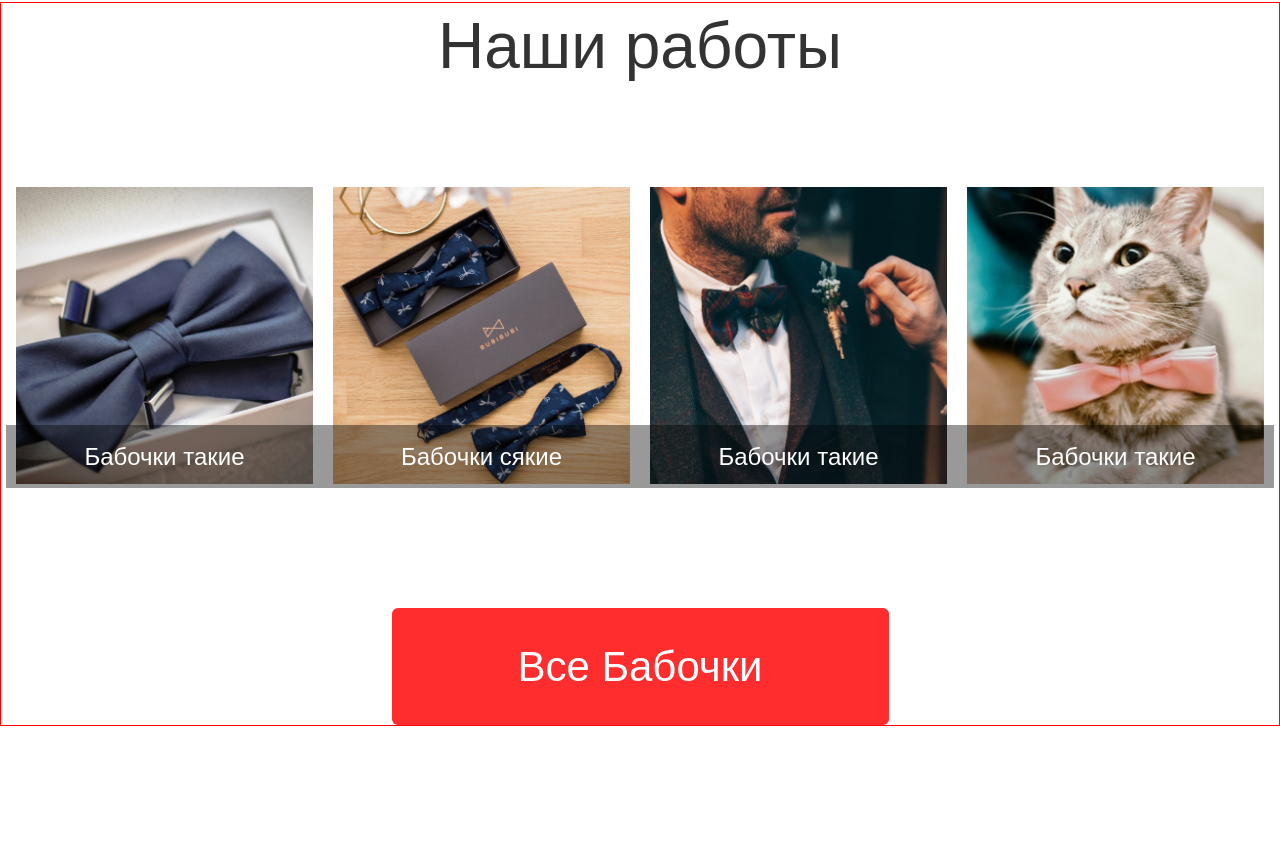
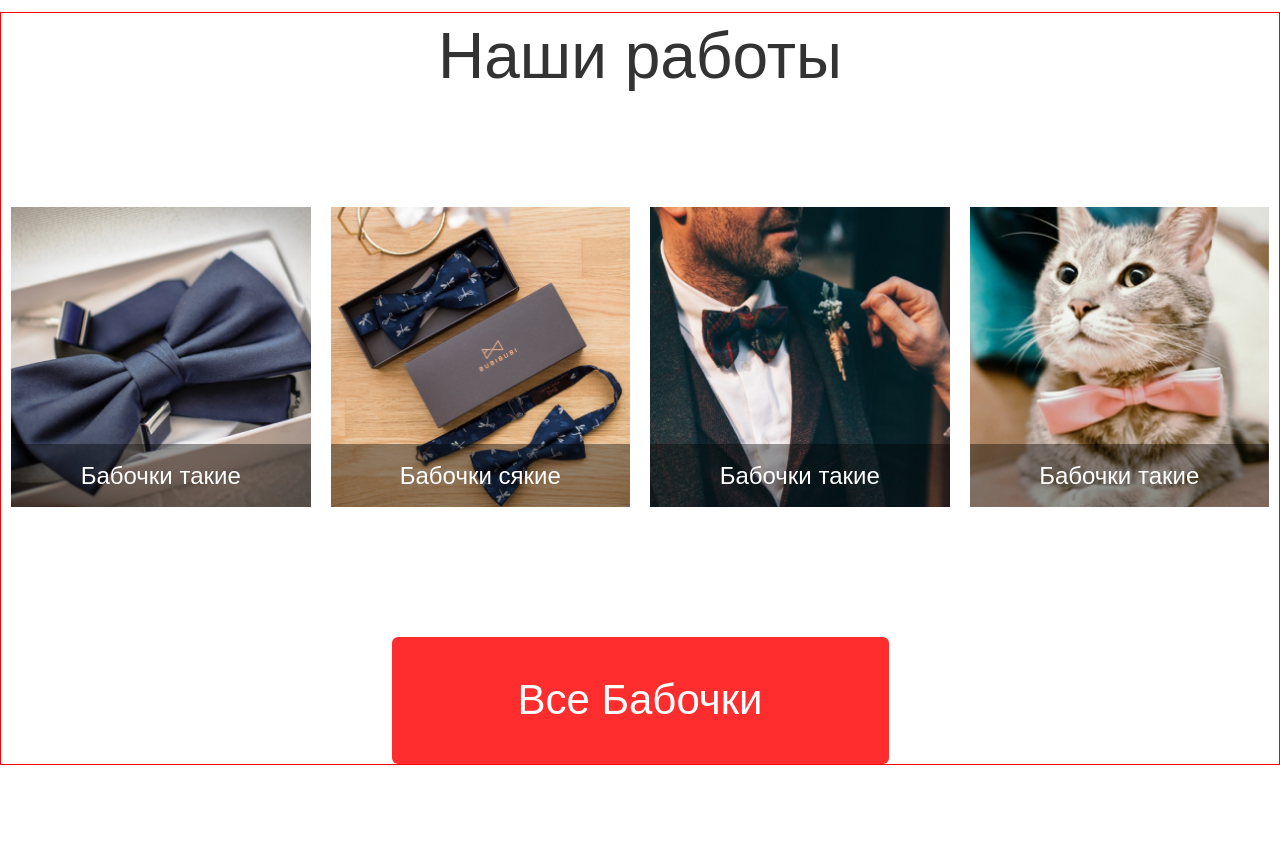
Before and after one commit to pavgigii/butterfly-shop-pakhalenko, a website: page www/index.html in a window 1280 px wide. Shown: the part 1046-1900 px from the top of the page. Drawn offline with Linux system fonts and the light colour scheme.

Commit message:
Переделал CSS для адаптива в секция _catalog, _order. Поправил CSS свойства для кнопок, бэкгрануда. Добавил обертку для затемнения promo. Подгрузил шрифты ))

```diff
--- a/src/styles/blocks/_btn.scss
+++ b/src/styles/blocks/_btn.scss
@@ -1,8 +1,7 @@
 .btn {
   display: inline-block;
   min-width: 497px;
-  padding: 30px 36px;
-  padding: 30px 48px;
+  padding: 34px 0 36px 0;
   text-decoration: none;
   font-weight: 400;
   font-size: 42px;
@@ -21,7 +20,7 @@
 }
 
 .btn-order {
-  height: 104px;
+  width: 100%;
   font-family: $font;
   font-weight: 400;
   font-size: 28px;
--- a/src/styles/blocks/_catalog.scss
+++ b/src/styles/blocks/_catalog.scss
@@ -45,9 +45,9 @@
   @media (max-width: $mobile-max) {}
 }
 
-.catalog-list {
-  position: relative;
+.catalog-item {
   flex-basis: 25%;
+  padding: $gap-half;
 
   @media (max-width: $tablet-max) {
     flex-basis: 50%;
@@ -58,9 +58,9 @@
   }
 }
 
-.catalog-item {
-  display: inline-block;
-  padding: 0 10px;
+.catalog-link {
+  position: relative;
+  display: block;
 }
 
 .catalog-media {
--- a/src/styles/blocks/_form.scss
+++ b/src/styles/blocks/_form.scss
@@ -49,6 +49,7 @@
 }
 
 .form-field-button {
+
   @media (max-width: $tablet-max) {
   flex-basis: 100%;
   }
--- a/src/styles/blocks/_promo.scss
+++ b/src/styles/blocks/_promo.scss
@@ -1,7 +1,8 @@
 .promo {
   text-align: center;
   align-items: center;
-  background: linear-gradient(0deg, rgba(51, 51, 51, 0.4), rgba(51, 51, 51, 0.4)), url(/images/promo-bg.jpg);
+  background-image: url(/images/promo-bg.jpg);
+  background-color: $color-dark;
   background-size: cover;
   background-position: center top;
   background-repeat: no-repeat;
@@ -11,13 +12,15 @@
   }
 
   @media (max-width: $mobile-max) {
-    background: linear-gradient(0deg, rgba(51, 51, 51, 0.4), rgba(51, 51, 51, 0.4)), url(/images/promo-bg-mobile.jpg);
+    background-image: url(/images/promo-bg-mobile.jpg);
+    background-color: $color-dark;
     background-size: cover;
     background-position: center right;
     background-repeat: no-repeat;
   }
 
 }
+
 
 .promo-inner {
   @include inner;
@@ -33,6 +36,10 @@
     padding-top: 110px;
     padding-bottom: 100px;
   }
+}
+
+.promo-fill {
+  background-color: rgba($color-dark, .4);
 }
 
 .promo-tittle {
--- a/src/styles/common/_fonts.scss
+++ b/src/styles/common/_fonts.scss
@@ -0,0 +1,27 @@
+/* open-sans-regular - cyrillic_latin */
+@font-face {
+  font-display: swap; /* Check https://developer.mozilla.org/en-US/docs/Web/CSS/@font-face/font-display for other options. */
+  font-family: 'Open Sans';
+  font-style: normal;
+  font-weight: 400;
+  src: url('../fonts/open-sans-v34-cyrillic_latin-regular.woff2') format('woff2'), /* Chrome 36+, Opera 23+, Firefox 39+ */
+       url('../fonts/open-sans-v34-cyrillic_latin-regular.woff') format('woff'); /* Chrome 5+, Firefox 3.6+, IE 9+, Safari 5.1+ */
+}
+/* open-sans-600 - cyrillic_latin */
+@font-face {
+  font-display: swap; /* Check https://developer.mozilla.org/en-US/docs/Web/CSS/@font-face/font-display for other options. */
+  font-family: 'Open Sans';
+  font-style: normal;
+  font-weight: 600;
+  src: url('../fonts/open-sans-v34-cyrillic_latin-600.woff2') format('woff2'), /* Chrome 36+, Opera 23+, Firefox 39+ */
+       url('../fonts/open-sans-v34-cyrillic_latin-600.woff') format('woff'); /* Chrome 5+, Firefox 3.6+, IE 9+, Safari 5.1+ */
+}
+/* open-sans-700 - cyrillic_latin */
+@font-face {
+  font-display: swap; /* Check https://developer.mozilla.org/en-US/docs/Web/CSS/@font-face/font-display for other options. */
+  font-family: 'Open Sans';
+  font-style: normal;
+  font-weight: 700;
+  src: url('../fonts/open-sans-v34-cyrillic_latin-700.woff2') format('woff2'), /* Chrome 36+, Opera 23+, Firefox 39+ */
+       url('../fonts/open-sans-v34-cyrillic_latin-700.woff') format('woff'); /* Chrome 5+, Firefox 3.6+, IE 9+, Safari 5.1+ */
+}
--- a/src/styles/common/_variables.scss
+++ b/src/styles/common/_variables.scss
@@ -10,8 +10,8 @@ $color-accent: #FF2D2D;
 
 
 // indents
-$gap: 30px;
-$gap-half: 15px;
+$gap: 20px;
+$gap-half: 10px;
 
 
 // breakpoints
--- a/www/index.html
+++ b/www/index.html
@@ -38,9 +38,11 @@
 
 
   <div class="promo">
+    <div class="promo-fill">
       <div class="promo-inner">
         <h1 class="promo-tittle">Индивидуальный пошив галсутков-бабочек</h1>
         <a href="#" class="btn">Заказать бабочку</a>
+      </div>
     </div>
   </div>
 
@@ -48,21 +50,33 @@
     <div class="catalog-inner">
       <h2 class="catalog-tittle">Наши работы</h2>
       <div class="catalog-wrap">
-        <div class="catalog-list">
-          <a href="" class="catalog-item"> <img src="images/catalog-item-1.jpg" alt="" class="catalog-media"></a>
+        <div class="catalog-item">
+          <a href="" class="catalog-link">
+            <img src="images/catalog-item-1.jpg" alt="" class="catalog-media">
             <p class="catalog-item-desc">Бабочки такие</p>
+          </a>
+
         </div>
-        <div class="catalog-list">
-          <a href="" class="catalog-item"> <img src="images/catalog-item-2.jpg" alt="" class="catalog-media"></a>
+        <div class="catalog-item">
+          <a href="" class="catalog-link">
+            <img src="images/catalog-item-2.jpg" alt="" class="catalog-media">
             <p class="catalog-item-desc">Бабочки сякие</p>
+          </a>
+
         </div>
-        <div class="catalog-list">
-          <a href="" class="catalog-item"> <img src="images/catalog-item-3.jpg" alt="" class="catalog-media"></a>
+        <div class="catalog-item">
+          <a href="" class="catalog-link">
+            <img src="images/catalog-item-3.jpg" alt="" class="catalog-media">
             <p class="catalog-item-desc">Бабочки такие</p>
+          </a>
+
         </div>
-        <div class="catalog-list">
-          <a href="" class="catalog-item"> <img src="images/catalog-item-4.jpg" alt="" class="catalog-media"></a>
+        <div class="catalog-item">
+          <a href="" class="catalog-link">
+            <img src="images/catalog-item-4.jpg" alt="" class="catalog-media">
             <p class="catalog-item-desc">Бабочки такие</p>
+          </a>
+
         </div>
       </div>
       <a href="#" class="btn">Все Бабочки</a>
@@ -73,7 +87,8 @@
     <div class="order-inner">
       <h2 class="order-title">Закажи пошив</h2>
       <p class="order-text">
-        Заполните форму - наш мастер свяжется с вами, согласует удобное время для встречи. На встрече он снимет мерки и поможет обределиться с тканью.
+        Заполните форму - наш мастер свяжется с вами, согласует удобное время для встречи. На встрече он снимет мерки и
+        поможет обределиться с тканью.
       </p>
       <form action="" class="form">
         <div class="form-field">
@@ -84,8 +99,8 @@
           <label for="phone" class="form-label">Телефон</label>
           <input id="phone" name="phone" type="tel" class="form-input">
         </div>
-        <div class="form-field-button">
-          <a href="#" class="btn btn-order">Все Бабочки</a>
+        <div class="form-field form-field-button">
+          <a href="#" class="btn btn-order">Все бабочки</a>
         </div>
       </form>
     </div>
```
Also changed, not shown: www/style/style.css. Lines whose indentation alone changed are shown as unchanged.
